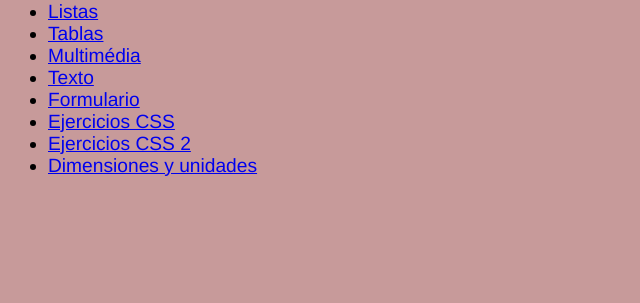
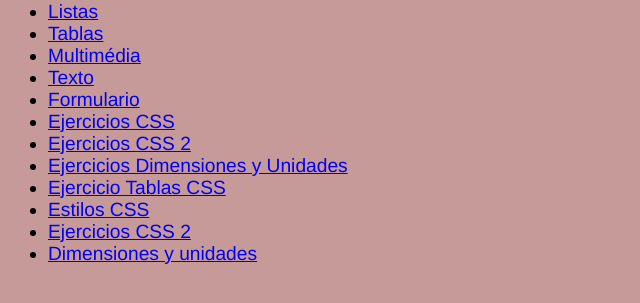
Before and after one commit to LauraMartin17martinez/1EVAL_HTMLyCSS_APPWEB_2smrb_lauramartin, a plain HTML site: page index.html in a window 1280 px wide. Shown: the part 79-382 px from the top of the page, without its empty margins (0-640 px from the left). Drawn offline with Linux system fonts and the light colour scheme; files that its build step writes are made by us from their sources.

Commit message:
cambios ej.

```diff
--- a/index.html
+++ b/index.html
@@ -12,10 +12,15 @@
     <li><a href="Listas/listas.html" target="_blank">Listas</a></li>
     <li><a href="Tablas/tablas.html" target="_blank">Tablas</a></li>
     <li><a href="Multimedia/ej.multimedia.html" target="_blank">Multimédia</a></li>
-    <li><a href="Texto/texto.html" target="_blank">Texto</a></li>
+    <li><a href="Textoyenlaces/textoyenlaces.html" target="_blank">Texto</a></li>
     <li><a href="Formularios/Entrar.html" target="_blank">Formulario</a></li>
     <li><a href="Ejercicios CSS/3.1.html" target="_blank">Ejercicios CSS</a></li>
     <li><a href="Ejercicios CSS/3.2.html" target="_blank">Ejercicios CSS 2</a></li>
+    <li><a href="dimensionesyunidades/dimensionesyunidades.html" target="_blank">Ejercicios Dimensiones y Unidades</a></li>
+    <li><a href="Ejercicios CSS/tablaCSS.html" target="_blank">Ejercicio Tablas CSS </a></li>
+    <li><a href="estilo/estilo.css" target="_blank">Estilos CSS</a></li>
+    <li><a href="Ejercicios CSS/3.2.html" target="_blank">Ejercicios CSS 2</a></li>
+
 
     <li><a href="dimensionesyunidades/dimensionesyunidades.html" target="_blank">Dimensiones y unidades</a></li>
 
```
